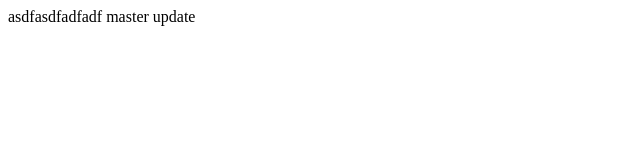
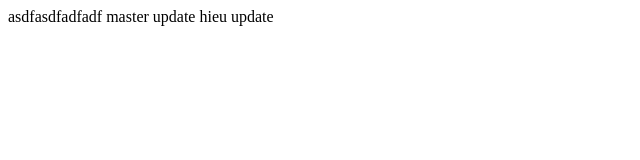
Before and after one commit to KienHaVan/Final_Project, a plain HTML site: page index.html in a window 1280 px wide. Shown: the full height of the page, 0-640 px from the left. Drawn offline with Linux system fonts and the light colour scheme.

Commit message:
hieu update

```diff
--- a/index.html
+++ b/index.html
@@ -10,6 +10,7 @@
 
 <body>
     asdfasdfadfadf master update
+    hieu update
 </body>
 
 </html>
```
